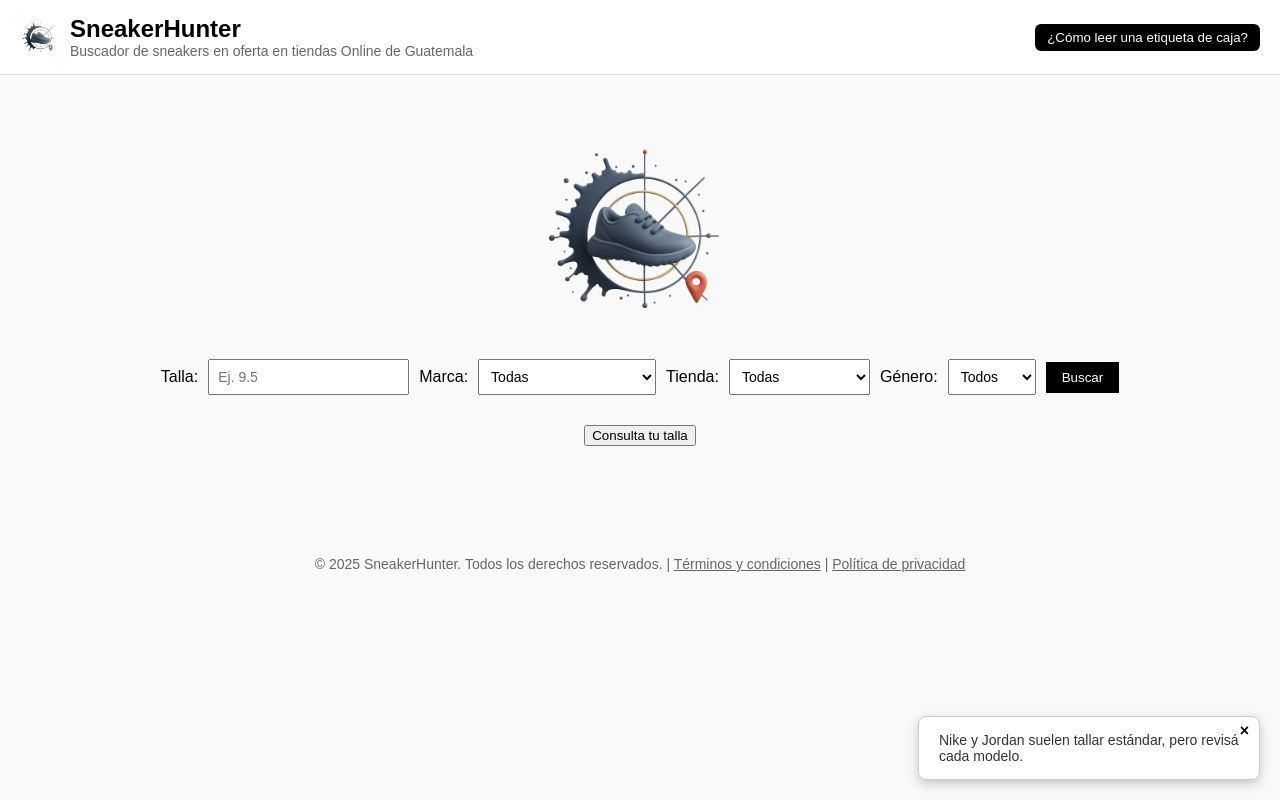
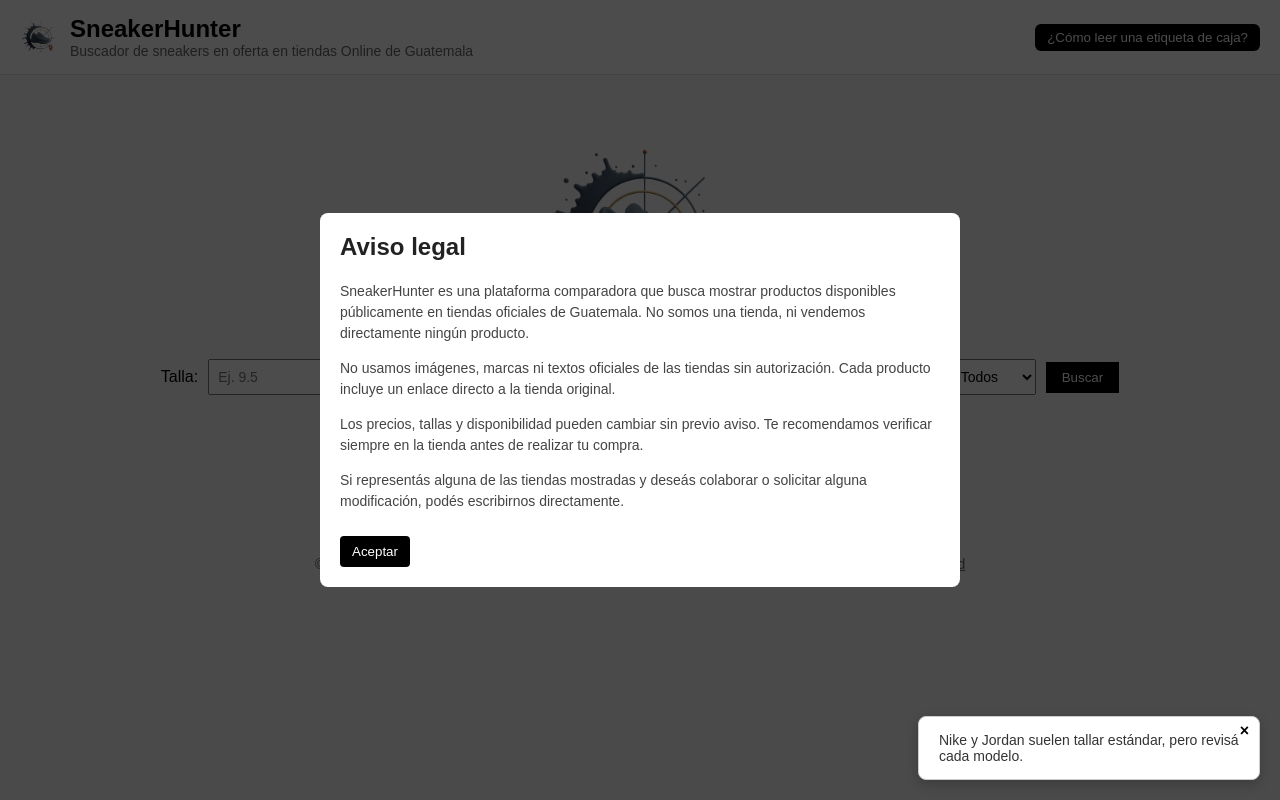
Before and after one commit to dagmuzik/meatpack-flask, a Flask app: page / in a window 1280 px wide. Run offline with Flask 3, Linux system fonts and the light colour scheme.

Commit message:
Update index.html

```diff
--- a/templates/index.html
+++ b/templates/index.html
@@ -15,6 +15,17 @@
 
   gtag('config', 'G-TYC6HQ8B9J');
 </script>
+<!-- Modal Disclaimer -->
+<div id="modal-disclaimer" style="display:none; position:fixed; top:0; left:0; width:100%; height:100%; background-color:rgba(0,0,0,0.7); z-index:1000; align-items:center; justify-content:center;">
+  <div style="background:white; padding:20px; border-radius:8px; max-width:600px; text-align:left;">
+    <h2>Aviso legal</h2>
+    <p>SneakerHunter es una plataforma comparadora que busca mostrar productos disponibles públicamente en tiendas oficiales de Guatemala. No somos una tienda, ni vendemos directamente ningún producto.</p>
+    <p>No usamos imágenes, marcas ni textos oficiales de las tiendas sin autorización. Cada producto incluye un enlace directo a la tienda original.</p>
+    <p>Los precios, tallas y disponibilidad pueden cambiar sin previo aviso. Te recomendamos verificar siempre en la tienda antes de realizar tu compra.</p>
+    <p>Si representás alguna de las tiendas mostradas y deseás colaborar o solicitar alguna modificación, podés escribirnos directamente.</p>
+    <button onclick="cerrarDisclaimer()" style="margin-top: 10px; background:black; color:white; padding:8px 12px; border:none; border-radius:4px;">Aceptar</button>
+  </div>
+</div>
 <style>
     body {
       margin: 0;
@@ -176,6 +187,16 @@
     .logo-modal {
       width: 100px;
       margin: 0 auto 10px;
+    }
+
+    #modal-disclaimer h2 {
+      margin-top: 0;
+      color: #222;
+    }
+    #modal-disclaimer p {
+      font-size: 14px;
+      color: #444;
+      line-height: 1.5;
     }
 
     .boton-cerrar-movil {
@@ -486,5 +507,17 @@
     document.getElementById("modalEtiqueta").style.display = "none";
   }
 </script>
+<script>
+  function cerrarDisclaimer() {
+    localStorage.setItem("aceptoDisclaimer", "true");
+    document.getElementById("modal-disclaimer").style.display = "none";
+  }
+
+  window.onload = function() {
+    if (!localStorage.getItem("aceptoDisclaimer")) {
+      document.getElementById("modal-disclaimer").style.display = "flex";
+    }
+  }
+</script>
 </body>
 </html>
```
